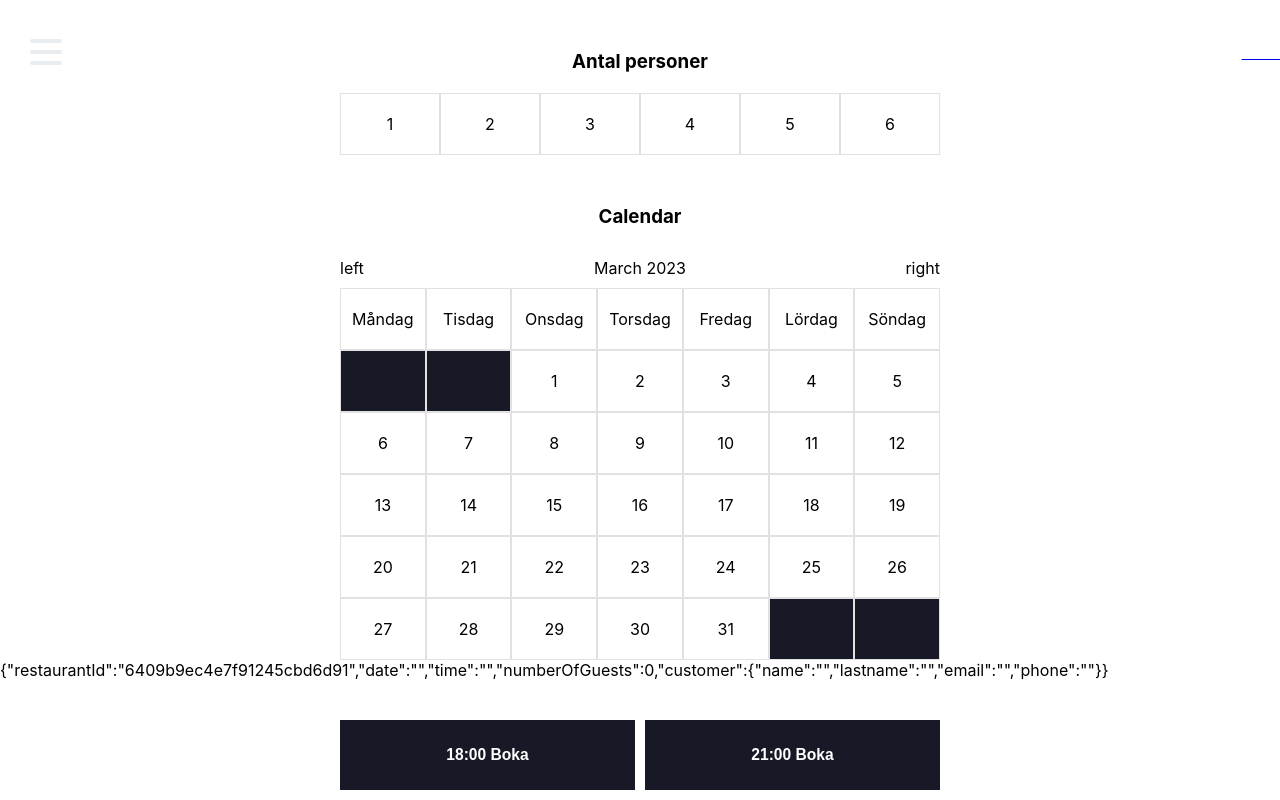
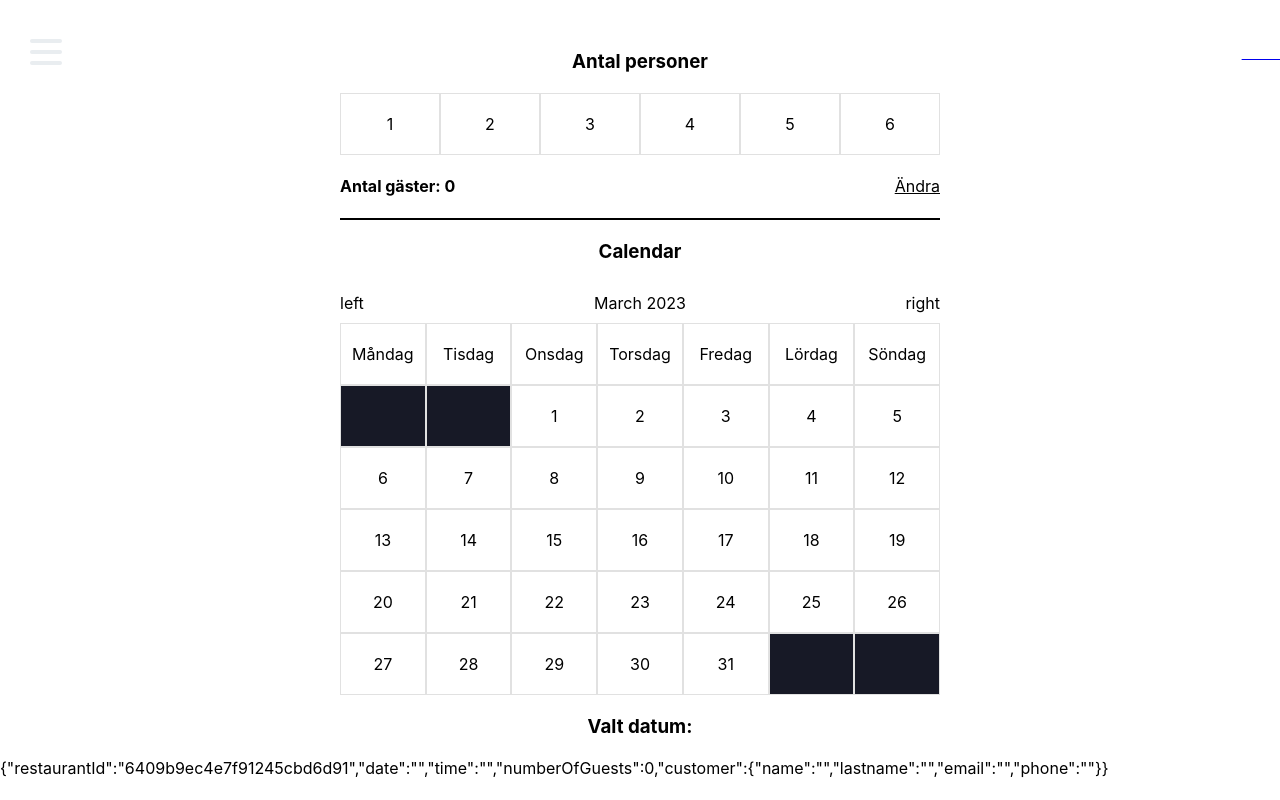
Before and after one commit to ToveLissner/TheRestaurant, a React (Create React App) app: page /booking in a window 1280 px wide. Shown: the top 800 px of the page. Built offline with nearby package versions, Linux system fonts and the light colour scheme.

Commit message:
Updated Calendar, Now visible selected date

```diff
--- a/src/components/Calendar.tsx
+++ b/src/components/Calendar.tsx
@@ -24,6 +24,7 @@ interface ICalendarProps {
     bookedTables: IBookedTables;
     isToggled: boolean;
     onClick: (index: number) => void;
+    date: string;
 }
 
 export const Calendar = (props: ICalendarProps) => {
@@ -108,7 +109,7 @@ export const Calendar = (props: ICalendarProps) => {
                 {/* {Array.from({length: numberofDays}).map( () => ())} */}
             </CalendarGrid>
             <CalendarSelected>
-                {/* <H3>Valt datum: {format(props.value, "dd LLLL yyyy")}</H3> */}
+                <H3>Valt datum: {props.date}</H3>
                 {/* <H3 >{printOutChosenDay}</H3> */}
             </CalendarSelected>
         </CalendarDiv>
--- a/src/components/Guests.tsx
+++ b/src/components/Guests.tsx
@@ -30,10 +30,10 @@ export const Guests = (props: IGuestsProps) => {
                 <GuestNumberGrid>
                     {numberOfGuestsHtml}
                 </GuestNumberGrid>
-                {/* <GuestSelected>
+                <GuestSelected>
                     <H4>Antal gäster: {props.guestValue}</H4>
                     <ChangeH4 onClick={() => props.onClick}>Ändra</ChangeH4>
-                </GuestSelected> */}
+                </GuestSelected>
             </GuestDiv>
         </>
     );
--- a/src/components/styled/GuestDiv.tsx
+++ b/src/components/styled/GuestDiv.tsx
@@ -1,7 +1,7 @@
 import styled from "styled-components";
 
 export const GuestDiv = styled.div`
-   margin: 50px auto;
+   margin: 50px auto 0px;
    width: 600px;
    height: auto;
 `;
--- /dev/null
+++ b/src/components/styled/Seperator.tsx
@@ -0,0 +1,8 @@
+import styled from "styled-components";
+
+export const Seperator = styled.div`
+margin: 0 auto;
+    width: 600px;
+    height: 2px;
+    background-color: #000;
+`;
--- a/src/pages/Booking.tsx
+++ b/src/pages/Booking.tsx
@@ -13,12 +13,14 @@ import { setDate, format } from 'date-fns';
 import { CustomerInputWrapper } from '../components/CustomerInputWrapper';
 import { NextFormButtonWrapper } from '../components/NextFormButtonWrapper';
 import { IBookedTables } from '../models/IBookedTables';
+import { Seperator } from '../components/styled/Seperator';
 
 
 function App() {
   const [currentDate, setCurrentDate] = useState(new Date());
   const [numberOfGuests, setNumberOfGuests] = useState(0);
   const [selectedDate, setSelectedDate] = useState("");
+  const [isVisible, setIsVisible] = useState(true);
   const [bookedTables, setBookedTables] = useState<IBookedTables>({
     firstTimeSlot: {
       dinnerTime: "",
@@ -62,17 +64,20 @@ function App() {
 
     console.log(index);
 
+    setIsVisible(false);
+
     setBooking( {...booking, numberOfGuests: index});
 }
-let test: string | undefined;
+
+
+
+console.log(isVisible);
 
 const getSelectedCell = (index: number) => {
 
 }
 
 let listOfBookingsForSpecificDay: IBookedTables;
-
-let funka: string;
 
 const handleClickDate = async (index: number) => {
   const date = setDate(currentDate, index);
@@ -81,7 +86,9 @@ const handleClickDate = async (index: number) => {
 
  const correctDateFormat = format(date, 'yyyy-MM-dd');
 
-const funka = setSelectedDate(correctDateFormat);
+setSelectedDate(correctDateFormat);
+
+//const funka = setSelectedDate(correctDateFormat);
 
 
   // setIsSelected(!isSelected);
@@ -173,7 +180,8 @@ const confirmBookingClick = () => {
     <div>
       <main>
           <Guests guestValue={booking.numberOfGuests} onChange={setNumberOfGuests} onClick={guestHandleClick}></Guests>
-          <Calendar isToggled={false} bookedTables={bookedTables} value={currentDate} onChange={setCurrentDate} onClick={handleClickDate}></Calendar>
+          <Seperator></Seperator>
+          <Calendar isToggled={false} bookedTables={bookedTables} value={currentDate} date={selectedDate} onChange={setCurrentDate} onClick={handleClickDate}></Calendar>
           {/* <div>{date}</div> */}
           <div>{JSON.stringify(booking)}</div>
           <DinnerWrapper onChange={setFullBooked} fullBooked={fullBooked} time={dinnerTime} onClick={handleTimeClick}></DinnerWrapper>
```
